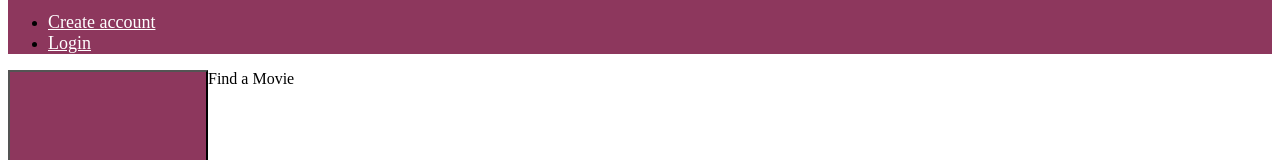
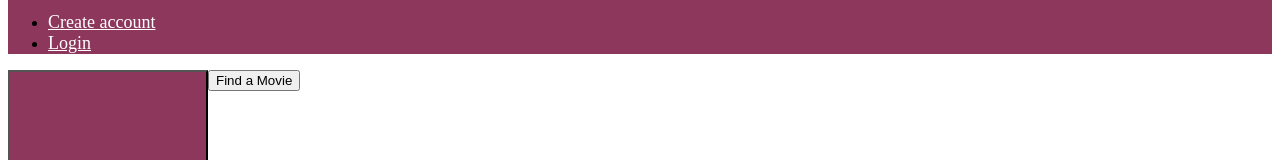
Before and after one commit to sravsk/Wineflix, a React app: page / in a window 1280 px wide. Shown: the part 851-1011 px from the top of the page. Built offline with nearby package versions, Linux system fonts and the light colour scheme; the HTML template or start-up script is replaced by a standard one.

Commit message:
added movies button

```diff
--- a/client/src/components/Content.jsx
+++ b/client/src/components/Content.jsx
@@ -1,13 +1,14 @@
 import React from 'react';
 import Wines from './Wines.jsx';
+import Movies from './Movies.jsx';
 import { Grid } from 'react-bootstrap';
 
 const Content = (props) => {
   return (
     <div>
       <Grid>
-        <Wines/>
-        <div className="movie-block">Find a Movie</div>
+        <Wines />
+        <Movies />
       </Grid>
     </div>
     )
```
